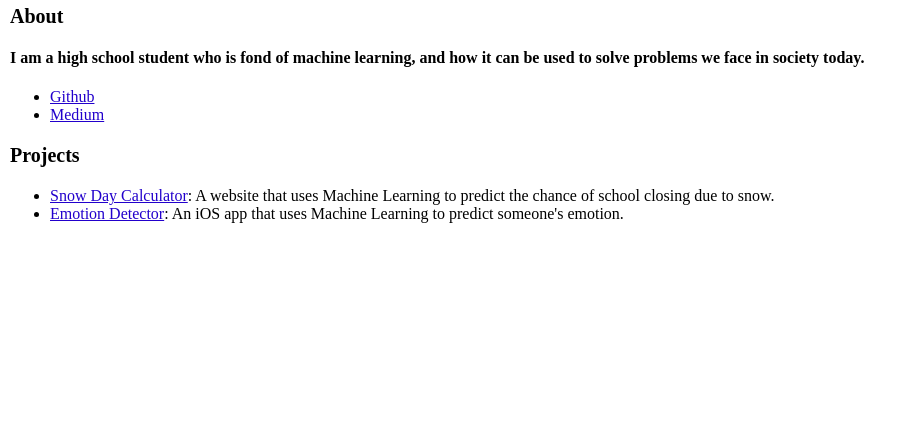
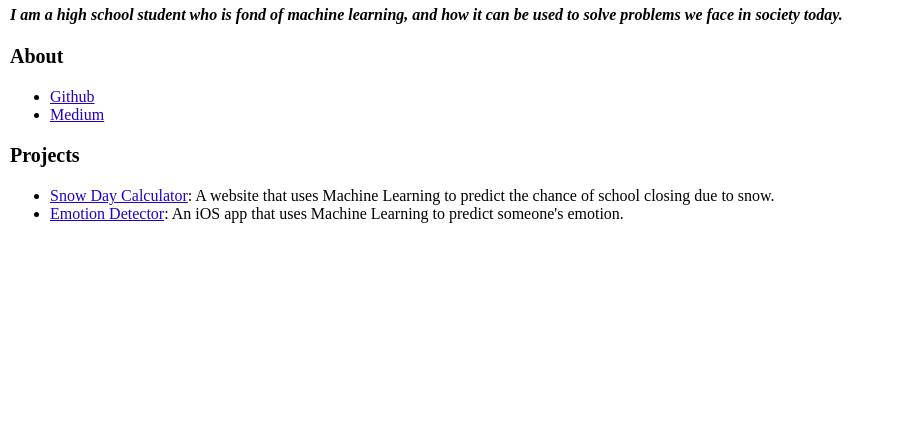
Before and after one commit to vishnu-suresh10/vishnu-suresh10.github.com, a plain HTML site: page index.html in a window 1280 px wide. Shown: the part 361-800 px from the top of the page, without its empty margins (0-917 px from the left). Drawn offline with Linux system fonts and the light colour scheme.

Commit message:
Update index.html

```diff
--- a/index.html
+++ b/index.html
@@ -43,8 +43,8 @@
   <br>
  <body>
   	<h1>Vishnu Suresh</h1>
+	 <h4> <i>I am a high school student who is fond of machine learning, and how it can be used to solve problems we face in society today.</i></h4>
   		<h3>About</h3>
-  			<h4>I am a high school student who is fond of machine learning, and how it can be used to solve problems we face in society today.</h4>
   	<ul>
     	<li>
       		<a href="https://github.com/vishnu-suresh10">Github</a>
```
